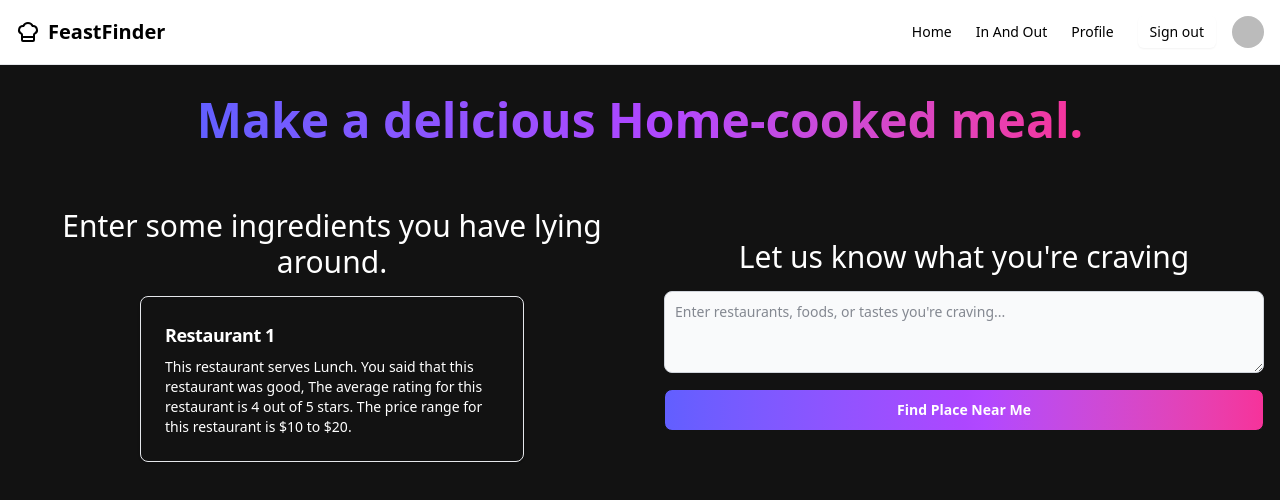
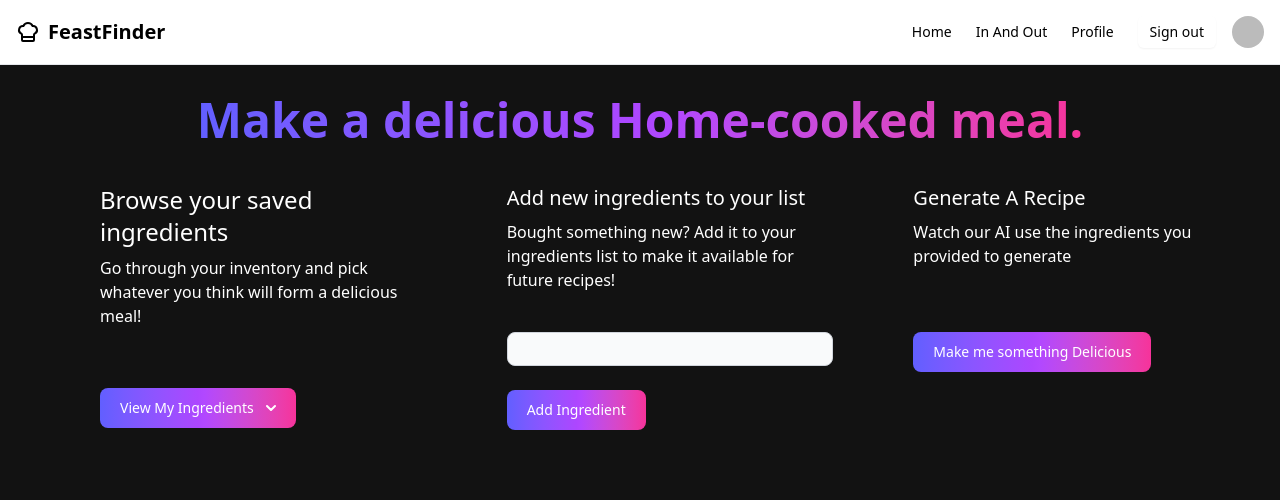
Before and after one commit to MichaelLutz1/feast-finder, a Next.js app: page /InPage in a window 1280 px wide. Shown: the top 500 px of the page. Built offline with nearby package versions, Linux system fonts and the light colour scheme; no server answers; the database is empty; sample sign-in values are in the browser's storage.

Commit message:
Added In Page, fixed formatting.

```diff
--- a/src/app/InPage/page.tsx
+++ b/src/app/InPage/page.tsx
@@ -1,7 +1,12 @@
-import Restaurant from "@/components/restaurant";
-import React from "react";
+"use client"
+import React, { useState } from "react";
 
 const InPage = () => {
+    const [isOpen, setIsOpen] = useState<boolean>(false);
+
+    const toggleDropDown = (event: React.MouseEvent<HTMLButtonElement>) => {
+        setIsOpen(!isOpen)
+    };
     return (
         <div className="min-h-screen bg-[#121212] flex flex-col justify-start pt-12">
         <div className="w-full text-center mt-12">
@@ -11,22 +16,55 @@ const InPage = () => {
                 </span>
             </h1>
         </div>
-        <div className="grid grid-cols-1 lg:grid-cols-12 ml-4 gap-8 p-4">
-            <div className="col-span-12 lg:col-span-6 flex flex-col items-center justify-center text-white text-3xl mt-12">
-            <h1 className="text-center mb-4">Enter some ingredients you have lying around.</h1>
-            <Restaurant></Restaurant>
+        <div className="text-white grid grid-cols-1 lg:grid-cols-12 ml-15 gap-8 p-4">
+            <div className="col-span-12 lg:col-span-4 max-w-sm p-6">
+                <h1 className="text-2xl mb-2">
+                    Browse your saved ingredients
+                </h1>
+                <p>Go through your inventory and pick whatever you think will form a delicious meal!</p>
+
+                <button id="dropdownDefaultButton" data-dropdown-toggle="dropdown" className="text-white mt-15 bg-gradient-to-r from-indigo-500 via-purple-500 to-pink-500 hover:bg-blue-800 focus:ring-4 focus:outline-none focus:ring-blue-300 font-medium rounded-lg text-sm px-5 py-2.5 text-center inline-flex items-center dark:bg-blue-600 dark:hover:bg-blue-700 dark:focus:ring-blue-800" type="button" onClick={toggleDropDown}>View My Ingredients<svg className="w-2.5 h-2.5 ms-3" aria-hidden="true" xmlns="http://www.w3.org/2000/svg" fill="none" viewBox="0 0 10 6">
+                <path stroke="currentColor" stroke-linecap="round" stroke-linejoin="round" stroke-width="2" d="m1 1 4 4 4-4"/>
+                </svg>
+                </button>
+
+                <div id="dropdown" className="z-10 hidden bg-white divide-y divide-gray-100 rounded-lg shadow-sm w-44 dark:bg-gray-700">
+                    <ul className="py-2 text-sm text-gray-700 dark:text-gray-200" aria-labelledby="dropdownDefaultButton">
+                        <li>
+                            <a href="#" className="block px-4 py-2 hover:bg-gray-100 dark:hover:bg-gray-600 dark:hover:text-white">Dashboard</a>
+                        </li>
+                        <li>
+                            <a href="#" className="block px-4 py-2 hover:bg-gray-100 dark:hover:bg-gray-600 dark:hover:text-white">Settings</a>
+                        </li>
+                        <li>
+                            <a href="#" className="block px-4 py-2 hover:bg-gray-100 dark:hover:bg-gray-600 dark:hover:text-white">Earnings</a>
+                        </li>
+                        <li>
+                            <a href="#" className="block px-4 py-2 hover:bg-gray-100 dark:hover:bg-gray-600 dark:hover:text-white">Sign out</a>
+                        </li>
+                    </ul>
+                </div>
             </div>
-            <div className="col-span-12 lg:col-span-6 flex flex-col items-center justify-center text-white text-3xl mt-12">
-            <h1 className="text-center mb-4">Let us know what you&apos;re craving</h1>
-            <textarea id="message" rows={3} className="block p-2.5 w-full text-sm text-gray-900 bg-gray-50 rounded-lg border border-gray-300 focus:ring-blue-500 focus:border-blue-500 dark:bg-gray-700 dark:border-gray-600 dark:placeholder-gray-400 dark:text-white dark:focus:ring-blue-500 dark:focus:border-blue-500" placeholder="Enter restaurants, foods, or tastes you're craving..."></textarea>
-            <button
-            type="submit"
-            className="mt-4 p-2.5 w-full text-sm font-semibold text-white bg-gradient-to-r from-indigo-500 via-purple-500 to-pink-500 rounded-lg border border-[#121212] focus:ring-4 focus:ring-blue-300 hover:bg-blue-600 focus:outline-none">
-            Find Place Near Me
-            </button>
+            <div className="col-span-12 lg:col-span-4 max-w-sm p-6">
+                <h1 className="text-xl mb-2">
+                    Add new ingredients to your list
+                </h1>
+                <p>Bought something new? Add it to your ingredients list to make it available for future recipes!</p>
+                <div>
+                    <label htmlFor="small-input" className="block mb-10 text-sm font-medium text-gray-900 dark:text-white"></label>
+                    <input type="text" id="small-input" className="mb-6 block w-full p-2 text-gray-900 border border-gray-300 rounded-lg bg-gray-50 text-xs focus:ring-blue-500 focus:border-blue-500 dark:bg-gray-700 dark:border-gray-600 dark:placeholder-gray-400 dark:text-white dark:focus:ring-blue-500 dark:focus:border-blue-500"/>
+                </div>
+                <button type="button" className="text-white bg-gradient-to-r from-indigo-500 via-purple-500 to-pink-500 hover:bg-blue-800 focus:ring-4 focus:ring-blue-300 font-medium rounded-lg text-sm px-5 py-2.5 me-2 mb-2 dark:bg-blue-600 dark:hover:bg-blue-700 focus:outline-none dark:focus:ring-blue-800">Add Ingredient</button>
+            </div>
+            <div className="col-span-12 lg:col-span-4 max-w-sm p-6">
+                <h1 className="text-xl mb-2">
+                    Generate A Recipe
+                </h1>
+                <p>Watch our AI use the ingredients you provided to generate </p>
+                <button type="button" className="text-white bg-gradient-to-r from-indigo-500 via-purple-500 to-pink-500 hover:bg-blue-800 focus:ring-4 focus:ring-blue-300 font-medium rounded-lg text-sm px-5 py-2.5 me-2 mb-2 mt-16 dark:bg-blue-600 dark:hover:bg-blue-700 focus:outline-none dark:focus:ring-blue-800">Make me something Delicious</button>
             </div>
         </div>
-    </div>
+        </div>
     )
 }
 export default InPage
```
